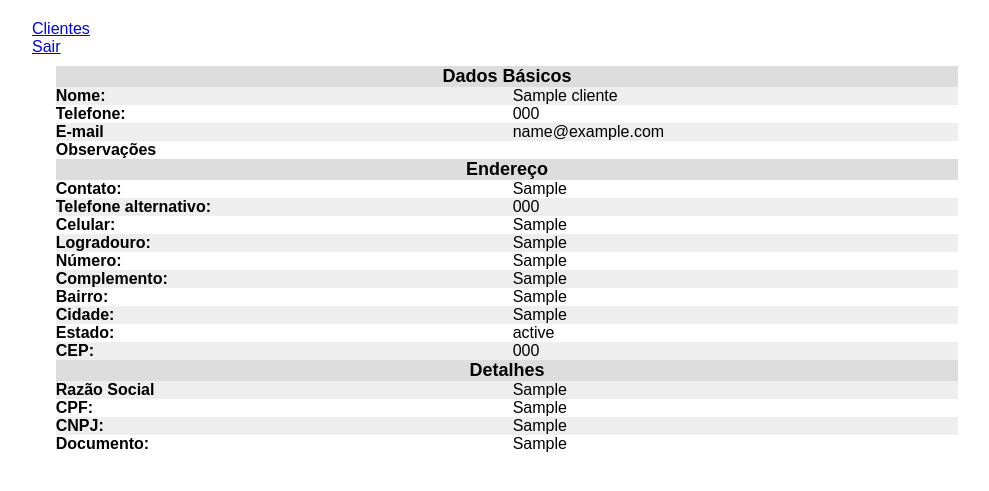
After one commit to CaSoft/Aligatoro, a CodeIgniter app: page /clientes/dados/1 in a window 1280 px wide. The commit adds this page. Shown: the top 491 px of the page, without its empty margins (133-1122 px from the left). Run offline with CodeIgniter, Linux system fonts and the light colour scheme; tables that the repository leaves empty hold one stand-in row (values such as "Sample post"); data that the repository does not hold is empty.

Commit message:
Adicionada página para ver os dados dos clientes.

```diff
--- a/application/controllers/clientes.php
+++ b/application/controllers/clientes.php
@@ -42,6 +42,9 @@ class Clientes extends CI_Controller {
         $this->load->view('index', $this->data);
     }
 
+    /**
+     * Exibe o formulário para cadastro de novo clientes
+     */
     public function novo() {
         $this->data['titulo_pagina'] = 'Cadastro de cliente';
         $this->data['view'] = 'clientes/formulario';
@@ -54,6 +57,28 @@ class Clientes extends CI_Controller {
         $this->load->view('index', $this->data);
     }
 
+    /**
+     * Esta função exibe os dados do cliente
+     *
+     * @param integer $cliente_id
+     */
+    public function dados($cliente_id) {
+        $this->data['titulo_pagina'] = 'Dados do cliente';
+        $this->data['view'] = 'clientes/dados';
+        $this->data['menu'] = 'clientes/menus/dados';
+
+        $this->load->model('clientes_model');
+        $this->data['cliente'] = $this->clientes_model->pegar_cliente($cliente_id);
+
+        $this->load->view('index', $this->data);
+    }
+
+    /**
+     * Função que grava os dados do cliente
+     *
+     * Após a gravação o usuário é redirecionado para a página dos dados do
+     * cliente.
+     */
     public function gravar() {
         $cliente = $this->_pegar_dados_cliente_post();
 
@@ -68,6 +93,11 @@ class Clientes extends CI_Controller {
         redirect(site_url().'clientes');
     }
 
+    /**
+     * Função que pega os dados do clientes enviados via POST
+     *
+     * @return array
+     */
     private function _pegar_dados_cliente_post() {
         $cliente = array(
             'id'            => $this->input->post('id'),
@@ -87,7 +117,8 @@ class Clientes extends CI_Controller {
             'razao_social'  => $this->input->post('razao_social'),
             'cpf'           => $this->input->post('cpf'),
             'cnpj'          => $this->input->post('cnpj'),
-            'documento'     => $this->input->post('documento')
+            'documento'     => $this->input->post('documento'),
+            'observacoes'   => $this->input->post('observacoes')
         );
         return $cliente;
     }
--- a/application/controllers/testes_unitarios.php
+++ b/application/controllers/testes_unitarios.php
@@ -57,6 +57,10 @@ class Testes_unitarios extends CI_Controller {
 
         $this->unit->run(count($clientes), 2, 'Retornar dois ultimos clientes cadastrados');
 
+        $cliente = $this->clientes_model->pegar_cliente(1); // Teste com a cliente Maria das Dores
+
+        $this->unit->run($cliente['nome'], 'Maria das Dores', 'Retornar um cliente específico');
+
         unset($cliente, $clientes);
 
         // Fim dos testes da model Clientes_model
--- a/application/models/clientes_model.php
+++ b/application/models/clientes_model.php
@@ -43,6 +43,19 @@ class Clientes_model extends CI_Model {
     }
 
     /**
+     * Esta função pega os dados de um cliente
+     *
+     * @param integer $id
+     * @return array
+     */
+    public function pegar_cliente($id) {
+        $this->db->where('id', $id);
+        $query = $this->db->get('clientes');
+
+        return $query->row_array();
+    }
+
+    /**
      * Esta função retorna os últimos clientes cadastrados
      *
      * @param integer $numero Número de cadastros a retornar
--- /dev/null
+++ b/application/views/clientes/dados.php
@@ -0,0 +1,83 @@
+<table>
+    <tr>
+        <th colspan="2" class="subtitulo">Dados Básicos</th>
+    </tr>
+    <tr>
+        <th>Nome:</th>
+        <td><?php echo $cliente['nome']; ?></td>
+    </tr>
+    <tr>
+        <th>Telefone:</th>
+        <td><?php echo $cliente['telefone1']; ?></td>
+    </tr>
+    <tr>
+        <th>E-mail</th>
+        <td><?php echo $cliente['email']; ?></td>
+    </tr>
+    <tr>
+        <th>Observações</th>
+        <td><?php echo nl2br($cliente['observacoes']); ?></td>
+    </tr>
+    <tr>
+        <th colspan="2" class="subtitulo">Endereço</th>
+    </tr>
+    <tr>
+        <th>Contato:</th>
+        <td><?php echo $cliente['contato']; ?></td>
+    </tr>
+    <tr>
+        <th>Telefone alternativo:</th>
+        <td><?php echo $cliente['telefone2']; ?></td>
+    </tr>
+    <tr>
+        <th>Celular:</th>
+        <td><?php echo $cliente['celular']; ?></td>
+    </tr>
+    <tr>
+        <th>Logradouro:</th>
+        <td><?php echo $cliente['logradouro']; ?></td>
+    </tr>
+    <tr>
+        <th>Número:</th>
+        <td><?php echo $cliente['numero']; ?></td>
+    </tr>
+    <tr>
+        <th>Complemento:</th>
+        <td><?php echo $cliente['complemento']; ?></td>
+    </tr>
+    <tr>
+        <th>Bairro:</th>
+        <td><?php echo $cliente['bairro']; ?></td>
+    </tr>
+    <tr>
+        <th>Cidade:</th>
+        <td><?php echo $cliente['cidade']; ?></td>
+    </tr>
+    <tr>
+        <th>Estado:</th>
+        <td><?php echo $cliente['estado']; ?></td>
+    </tr>
+    <tr>
+        <th>CEP:</th>
+        <td><?php echo $cliente['cep']; ?></td>
+    </tr>
+    <tr>
+        <th colspan="2" class="subtitulo">Detalhes</th>
+    </tr>
+    <tr>
+        <th>Razão Social</th>
+        <td><?php echo $cliente['razao_social']; ?></td>
+    </tr>
+    <tr>
+        <th>CPF:</th>
+        <td><?php echo $cliente['cpf']; ?></td>
+    </tr>
+    <tr>
+        <th>CNPJ:</th>
+        <td><?php echo $cliente['cnpj']; ?></td>
+    </tr>
+    <tr>
+        <th>Documento:</th>
+        <td><?php echo $cliente['documento']; ?></td>
+    </tr>
+</table>
--- a/application/views/clientes/formulario.php
+++ b/application/views/clientes/formulario.php
@@ -13,6 +13,9 @@
         </label>
         <label for="email">E-mail:
             <input type="text" name="email" id="email" />
+        </label>
+        <label for="observacoes">Observações:
+            <textarea name="observacoes" id="observacoes" rows="" cols=""></textarea>
         </label>
     </fieldset>
     <div class="div_direita">
--- a/application/views/clientes/index.php
+++ b/application/views/clientes/index.php
@@ -23,7 +23,11 @@
                 <td><?php echo $cliente['nome']; ?></td>
                 <td><?php echo $cliente['telefone1']; ?></td>
                 <td><?php echo $cliente['email']; ?></td>
-                <td></td>
+                <td>
+                    <a href="<?php echo site_url(); ?>clientes/dados/<?php echo $cliente['id']; ?>" title="Ver dados do cliente">
+                        <img src="<?php echo site_url(); ?>img/icones/ver.png" alt="Ver dados do cliente" />
+                    </a>
+                </td>
             </tr>
         <?php endforeach; ?>
     </tbody>
--- /dev/null
+++ b/application/views/clientes/menus/dados.php
@@ -0,0 +1,7 @@
+<?php
+/*
+ * To change this template, choose Tools | Templates
+ * and open the template in the editor.
+ */
+
+?>
--- a/css/aligatoro.css
+++ b/css/aligatoro.css
@@ -1,3 +1,7 @@
+body {
+    font-family: 'Liberation Sans', sans-serif;
+}
+
 #corpo {
     width: 950px;
     margin: 20px auto;
@@ -11,12 +15,16 @@
     margin-bottom: 8px;
 }
 
-#conteudo form label input {
+#conteudo form label input, #conteudo form label textarea {
     display: block;
     font-size: 18px;
     font-family: sans-serif;
     border: 1px solid #777;
     width: 50%;
+}
+
+#conteudo form label textarea {
+    height: 60px;
 }
 
 #conteudo form fieldset {
@@ -45,3 +53,13 @@
     font-size: 18px;
     background-color: #DDD;
 }
+
+#conteudo table th {
+    font-weight: bold;
+}
+
+#conteudo table th.subtitulo {
+    background-color: #DDD;
+    text-align: center;
+    font-size: 18px;
+}
```
Also changed, not shown: img/icones/ver.png (added), 1 other file.
